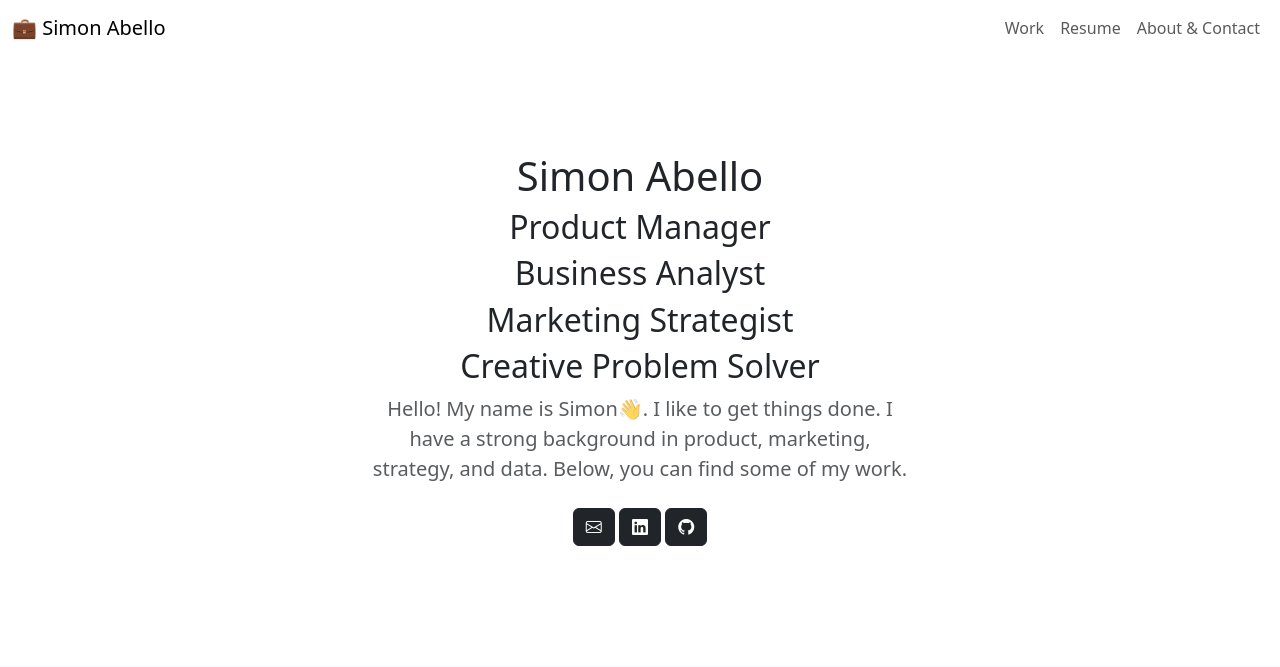
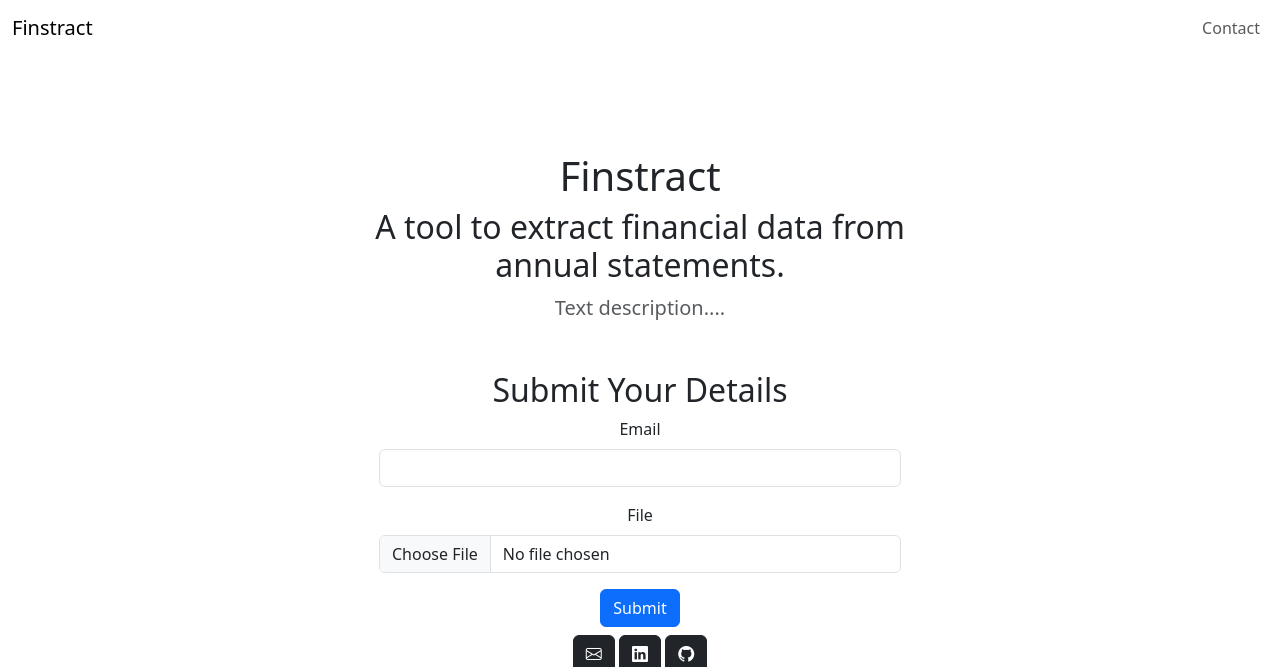
Before and after one commit to abellosimon/finstract, a Flask app: page / in a window 1280 px wide. Shown: the top 667 px of the page. Run offline with Flask 3, Linux system fonts and the light colour scheme; some libraries are stand-ins or nearby versions.

Commit message:
added form

```diff
--- a/app.py
+++ b/app.py
@@ -1,10 +1,35 @@
-from flask import Flask, render_template
+from flask import Flask, render_template, request, flash, redirect
+from flask_wtf import FlaskForm
+from wtforms import StringField, FileField
+from wtforms.validators import DataRequired, Email
+from flask_wtf.file import FileRequired
+from werkzeug.utils import secure_filename
+import os
 
 app = Flask(__name__)
 
-@app.route("/")
+# Secret key for CSRF protection
+app.config['SECRET_KEY'] = os.environ.get('SECRET_KEY', 'default_secret_key')
+app.config['UPLOAD_FOLDER'] = './uploads'
+app.config['MAX_CONTENT_PATH'] = 16 * 1024 * 1024  # 16MB upload limit
+
+# Form class using Flask-WTF
+class ContactForm(FlaskForm):
+    email = StringField('Email', validators=[DataRequired(), Email()])
+    file = FileField('File', validators=[FileRequired()])
+
+@app.route("/", methods=['GET', 'POST'])
 def hello_world():
-  return render_template('home.html')
+    form = ContactForm()
+    if form.validate_on_submit():
+        email = form.email.data
+        file = form.file.data
+        filename = secure_filename(file.filename)
+        file.save(os.path.join(app.config['UPLOAD_FOLDER'], filename))
+        # Process the email and file as needed
+        flash('Form submitted successfully!')
+        return redirect('/')
+    return render_template('home.html', form=form)
 
 if __name__ == "__main__":
-  app.run(host='0.0.0.0', debug=True)
+    app.run(host='0.0.0.0', debug=True)
--- a/templates/home.html
+++ b/templates/home.html
@@ -7,19 +7,37 @@
       <div class="row py-lg-5">
         <div class="col-lg-6 col-md-8 mx-auto">
           <div>
-            <h1 class="fw-light">Simon Abello</h1>
-            <div class="inner-headings" >
-                <h2>Product Manager</br>
-                <h2>Business Analyst</br>
-                <h2>Marketing Strategist</br>
-                <h2>Creative Problem Solver</br>
+            <h1 class="fw-light">Finstract</h1>
+            <div class="inner-headings">
+              <h2>A tool to extract financial data from annual statements.</br>
             </h2>
           </div>
         </div>
+        <div class="mb-3">
+        <p class="lead text-body-secondary">Text description....</p>
+        </div>
 
-          <p class="lead text-body-secondary">Hello! My name is Simon👋. I like
-            to get things done. I have a strong background in product,
-            marketing, strategy, and data. Below, you can find some of my work.</p>
+        <div class="container mt-5">
+          <h2>Submit Your Details</h2>
+          <form action="/" method="post" enctype="multipart/form-data">
+              {{ form.hidden_tag() }}
+              <div class="mb-3">
+                  {{ form.email.label(class_="form-label") }}
+                  {{ form.email(class_="form-control") }}
+                  {% for error in form.email.errors %}
+                  <div class="alert alert-danger">{{ error }}</div>
+                  {% endfor %}
+              </div>
+              <div class="mb-3">
+                  {{ form.file.label(class_="form-label") }}
+                  {{ form.file(class_="form-control") }}
+                  {% for error in form.file.errors %}
+                  <div class="alert alert-danger">{{ error }}</div>
+                  {% endfor %}
+              </div>
+              <button type="submit" class="btn btn-primary">Submit</button>
+          </form>
+      </div>
         <p>
           <a href="mailto:abello.simon@gmail.com?subject=Hello%20Simon!"
             class="btn btn-dark my-2"> <i class="bi bi-envelope"></i></a>
--- a/templates/nav.html
+++ b/templates/nav.html
@@ -4,11 +4,6 @@
     <script src="../static/color-modes"></script>
     <meta charset="UTF-8">
     <meta name="viewport" content="width=device-width, initial-scale=1.0">
-    <link rel="preconnect" href="https://fonts.googleapis.com">
-    <link rel="preconnect" href="https://fonts.gstatic.com" crossorigin>
-    <link
-      href="https://fonts.googleapis.com/css2?family=Space+Grotesk:wght@300;400;500;600;700&display=swap"
-      rel="stylesheet">
     <link
       href="https://cdn.jsdelivr.net/npm/bootstrap@5.3.1/dist/css/bootstrap.min.css"
       rel="stylesheet"
@@ -23,7 +18,7 @@
 
   <nav class="navbar navbar-expand-sm bg-*" aria-label="Navigation Bar">
     <div class="container-fluid">
-      <a class="navbar-brand" href="/">💼 Simon Abello</a>
+      <a class="navbar-brand font-weight-bold" href="/">Finstract</a>
       <button class="navbar-toggler" type="button" data-bs-toggle="collapse"
         data-bs-target="#navbarsExample03" aria-controls="navbarsExample03"
         aria-expanded="false" aria-label="Toggle navigation">
@@ -33,13 +28,7 @@
       <div class="collapse navbar-collapse" id="navbarsExample03">
         <ul class="navbar-nav ms-auto mb-2 mb-sm-0">
           <li class="nav-item">
-            <a class="nav-link" aria-current="page" href="/">Work</a>
-          </li>
-          <li class="nav-item">
-            <a class="nav-link" href="/resume">Resume</a>
-          </li>
-          <li class="nav-item">
-            <a class="nav-link" href="/about">About & Contact</a>
+            <a class="nav-link" href="/contact">Contact</a>
           </li>
         </ul>
       </div>
@@ -50,9 +39,10 @@
     {% endblock %}
   </div>
 
-    <footer class="d-flex flex-wrap align-items-center py-3 my-4 border-top">
-        <p class="col-md-4 mb-0 text-body-secondary ms-auto">&copy; 2024 Simon Abello</p>
-    </footer>
+  <footer class="d-flex flex-wrap align-items-center py-3 my-4 border-top">
+    <p class="col-md-4 mb-0 text-body-secondary ms-auto">&copy; 2024 Simon
+      Abello</p>
+  </footer>
 
   <script
     src="https://cdn.jsdelivr.net/npm/bootstrap@5.3.1/dist/js/bootstrap.bundle.min.js"
```
Also changed, not shown: other parts of templates/home.html (+0 -68 lines), pdf_extract.py (added, +42 -0 lines), 1 other file. Lines whose indentation alone changed are shown as unchanged.
